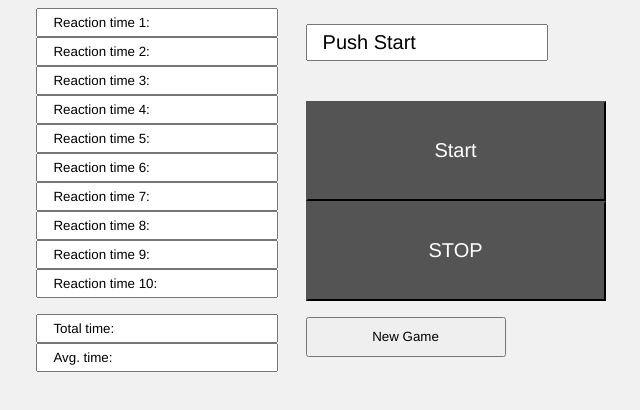
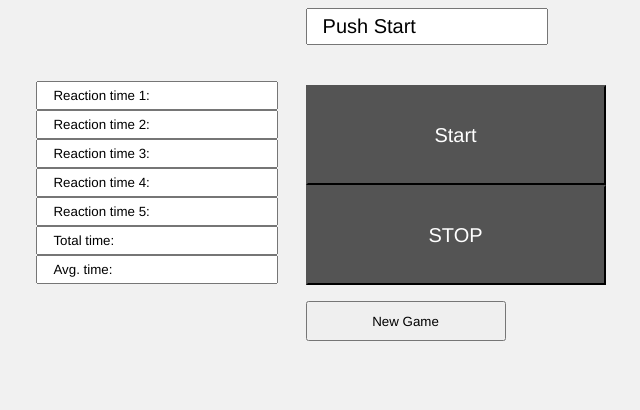
Before and after one commit to virk369/reactionGame, a plain HTML site: page index.html in a window 1280 px wide. Shown: the whole page, without its empty margins (319-959 px from the left). Drawn offline with Linux system fonts and the light colour scheme.

Commit message:
commit final

```diff
--- a/index.html
+++ b/index.html
@@ -15,13 +15,8 @@
       <input class="input" size="30" name="text3" value="Reaction time 3:"><br>
       <input class="input" size="30" name="text4" value="Reaction time 4:"><br>
       <input class="input" size="30" name="text5" value="Reaction time 5:"><br>
-      <input class="input" size="30" name="text6" value="Reaction time 6:"><br>
-      <input class="input" size="30" name="text7" value="Reaction time 7:"><br>
-      <input class="input" size="30" name="text8" value="Reaction time 8:"><br>
-      <input class="input" size="30" name="text9" value="Reaction time 9:"><br>
-      <input class="input" size="30" name="text10" value="Reaction time 10:"><p>
       <input class="input" size="30" name="text11" value="Total time: "><br>
-      <input class="input" size="30" name="text12" value="Avg. time: "></p>
+      <input class="input" size="30" name="text12" value="Avg. time: ">
     </div>
     <div  class="bottom">
       <input class="input inputD" size="20" name="text13" value="Push Start"><br>
--- a/styles.css
+++ b/styles.css
@@ -1,6 +1,11 @@
+html {
+  display: flex;
+  justify-content: center;
+  align-items: center;
+  align-self: center;
+}
 body {
   display: flex;
-  justify-content: center;
   align-items: center;
   background-color: #f1f1f1;
 }
```
Also changed, not shown: gurkiranVirk.svg (added).
